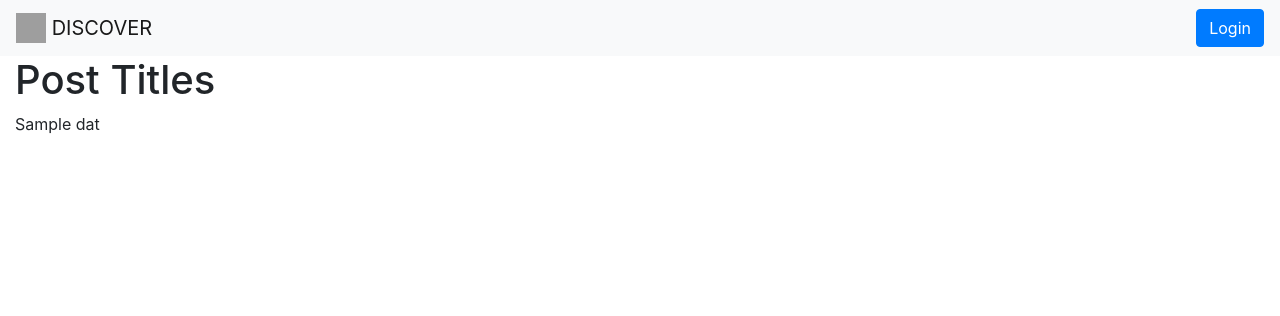
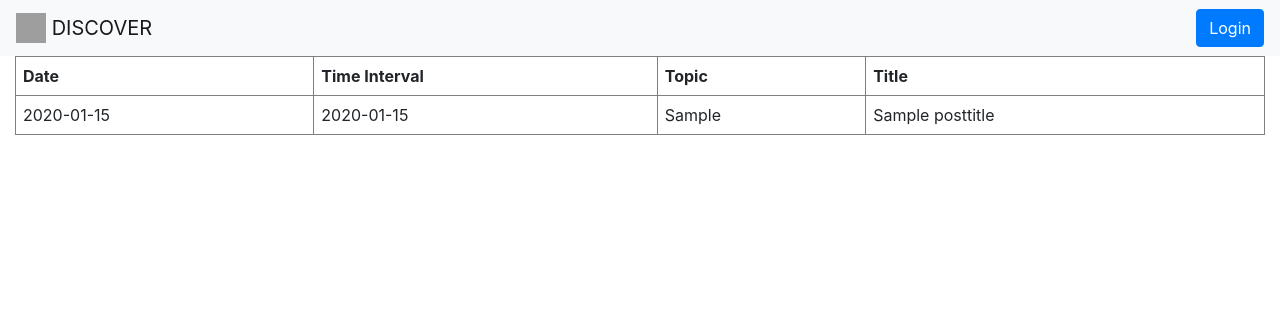
Before and after one commit to haticeaydinn/SWE573, a Django app: template swe-573/dashboard/templates/displaypost.html in a window 1280 px wide. Shown: the top 316 px of the page. Run offline with Django 3.2, Linux system fonts and the light colour scheme; tables that the repository leaves empty hold one stand-in row (values such as "Sample post"); the template is opened without the code that fills it: values that come from a table or form of the project are taken from there, most other values are stand-ins (such as "Sample title", 1, 10 or a date in 2020); grey boxes are pictures that could not be loaded.

Commit message:
display post title page is changed

```diff
--- a/swe-573/dashboard/templates/displaypost.html
+++ b/swe-573/dashboard/templates/displaypost.html
@@ -1,13 +1,27 @@
 {% extends 'base.html' %}
 
+{% block content %}
 
-<body>
 
-    {% block content %}
-    <h1>Post Titles</h1>
+<table style="width: 100%;" border="1" cellpadding="7">
+    <thead>
+    <tr>
+        <th>Date</th>
+        <th>Time Interval</th>
+        <th>Topic</th>
+        <th>Title</th>
+    </tr>
+    </thead>
+    <tbody>
+        {% for data in post_title_data %}
+        <tr>
+            <td>{{ data.date }}</td>
+            <td>{{ data.search_date_interval }}</td>
+            <td>{{ data.search_word }}</td>
+            <td>{{ data.title }}</td>
+        </tr>
+        {% endfor %}
+    </tbody>
+</table>
 
-            {{ dat | linebreaks  }}
-
-    {% endblock %}
-
-</body>
+{% endblock %}
```
Also changed, not shown: swe-573/dashboard/views.py (+8 -0 lines), swe-573/dashboard/templates/network.html (renamed from swe-573/dashboard/templates/tagmeresults.html), swe-573/wordcloud.png.
